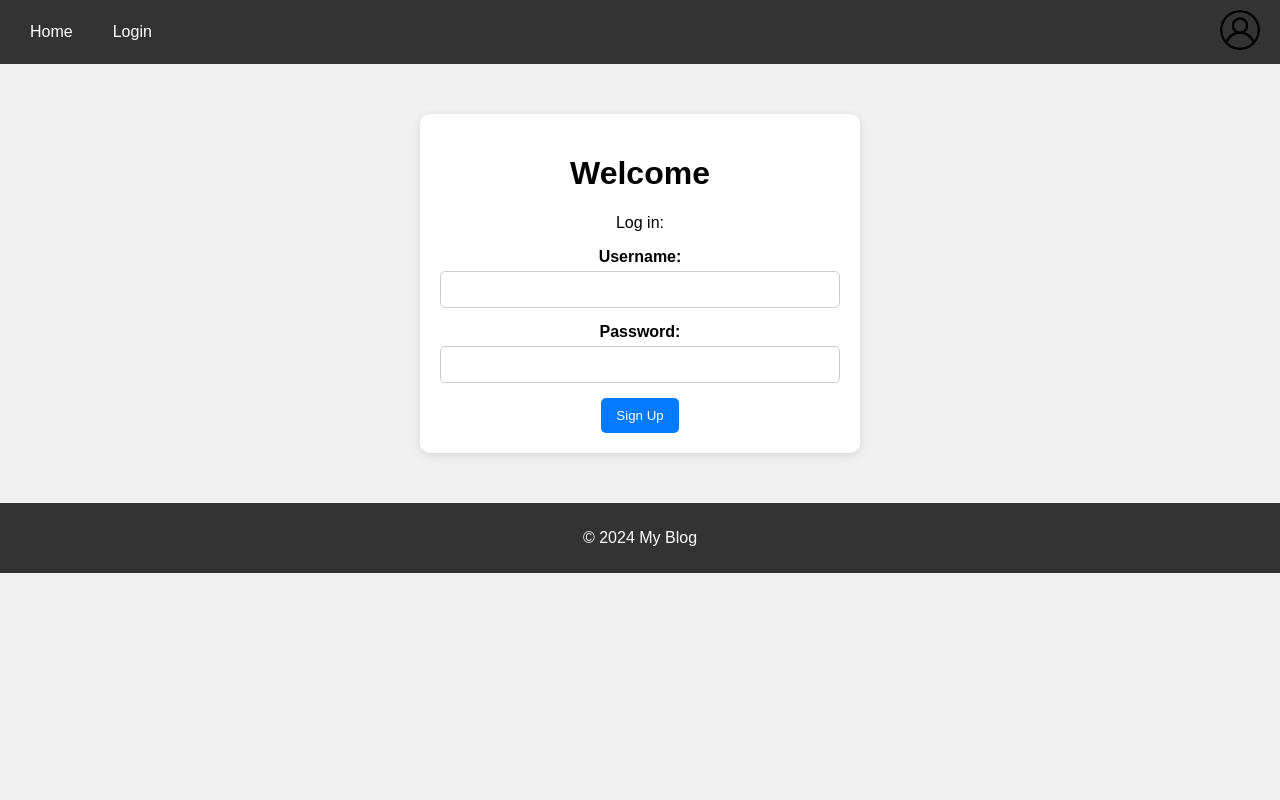
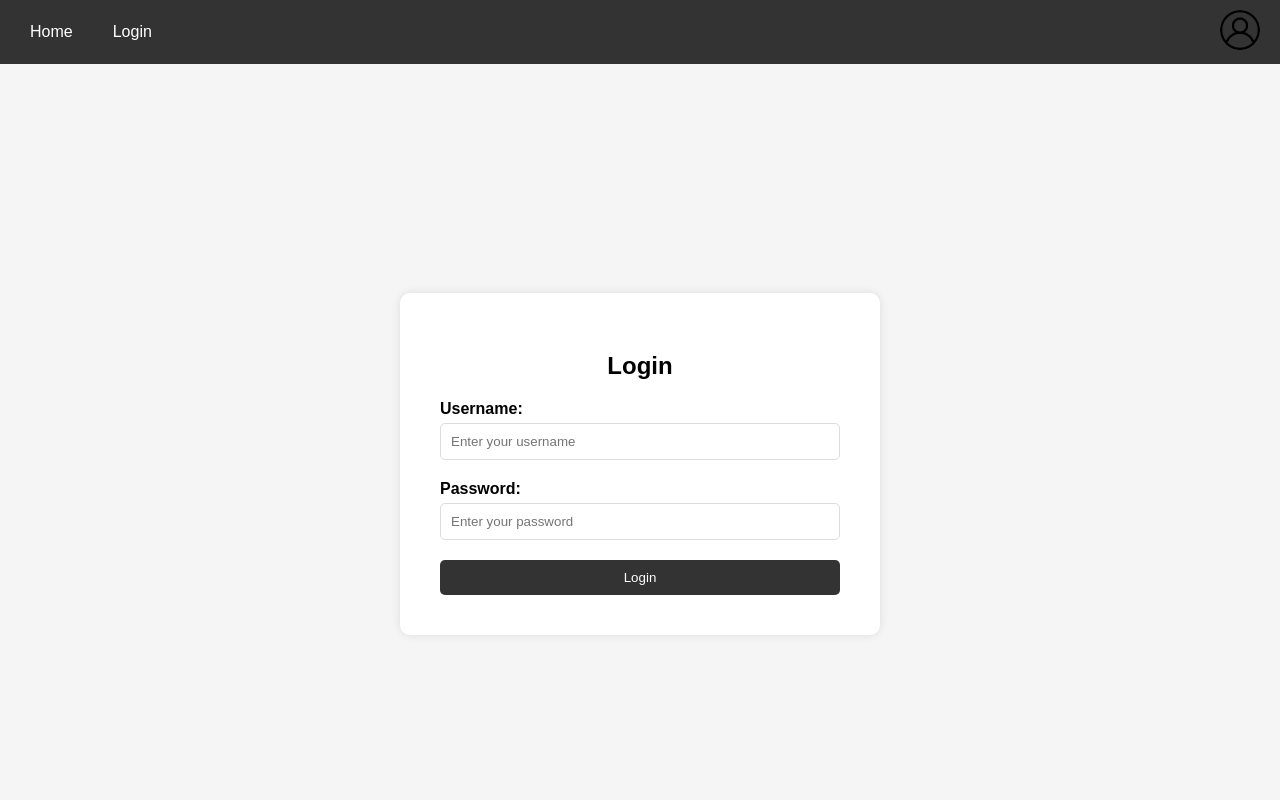
Before and after one commit to Jawa4a/WAD2024, a Vue app: page /login in a window 1280 px wide. Shown: the top 800 px of the page. Built offline with nearby package versions, Linux system fonts and the light colour scheme.

Commit message:
correctly implementid LoginFormComponent in Login.vue

```diff
--- a/src/components/LoginFormComponent.vue
+++ b/src/components/LoginFormComponent.vue
@@ -1,8 +1,7 @@
 <template>
   <div class="login-form">
     <h2>Login</h2>
-      <form @submit.prevent="handleSubmit">
-
+    <form @submit.prevent="validatePassword">
       <div class="form-group">
         <label for="username">Username:</label>
         <input
@@ -23,9 +22,15 @@
           placeholder="Enter your password"
           required
         />
-          <p v-if="errorMessage" class="error-message">
-            {{ errorMessage }}
-          </p>
+      </div>
+
+      <div v-if="errorMessages.length" class="error-messages">
+        <p>This password is invalid:</p>
+        <ul>
+          <li v-for="(message, index) in errorMessages" :key="index">
+            {{ message }}
+          </li>
+        </ul>
       </div>
 
       <button type="submit">Login</button>
@@ -36,26 +41,48 @@
 <script>
 export default {
   name: "LoginFormComponent",
-    props: {
-      onSubmit: {
-        type: Function,
-        required: true,
-      },
-    },
   data() {
     return {
       username: "",
       password: "",
-        errorMessage: "",
+      errorMessages: [],
     };
   },
   methods: {
-      handleSubmit() {
-        const isValid = this.onSubmit(this.username, this.password);
-        if (!isValid) {
-          this.errorMessage = "Invalid username or password. Please try again.";
-        } else {
-          this.errorMessage = "";
+    validatePassword() {
+      this.errorMessages = [];
+      const password = this.password;
+
+      // Validation Rules
+      if (password.length < 8 || password.length >= 15) {
+        this.errorMessages.push(
+          "Password must be between 8 and 15 characters long."
+        );
+      }
+      if (!/^[A-Z]/.test(password)) {
+        this.errorMessages.push("Password must start with an uppercase letter.");
+      }
+      if (!/.*[A-Z].*/.test(password)) {
+        this.errorMessages.push(
+          "Password must include at least one uppercase letter."
+        );
+      }
+      if ((password.match(/[a-z]/g) || []).length < 2) {
+        this.errorMessages.push(
+          "Password must include at least two lowercase letters."
+        );
+      }
+      if (!/.*\d.*/.test(password)) {
+        this.errorMessages.push(
+          "Password must include at least one numeric value."
+        );
+      }
+      if (!password.includes("_")) {
+        this.errorMessages.push('Password must include the character "_".');
+      }
+
+      if (this.errorMessages.length === 0) {
+        alert("Signup successful!");
       }
     },
   },
@@ -70,6 +97,7 @@
   box-shadow: 0 0 10px rgba(0, 0, 0, 0.1);
   width: 100%;
   max-width: 400px;
+  margin: auto;
 }
 
 h2 {
@@ -110,7 +138,7 @@
   background-color: #555;
 }
 
-  .error-message {
+.error-messages {
   color: red;
   font-size: 0.9em;
   margin-top: 5px;
--- a/src/views/Login.vue
+++ b/src/views/Login.vue
@@ -1,99 +1,26 @@
 <template>
   <main>
-    <h1>Welcome</h1>
-    <p>Log in:</p>
-    <form @submit.prevent="validatePassword">
-      <div>
-        <label for="username">Username:</label>
-        <input type="text" v-model="username" required />
-      </div>
-      <div>
-        <label for="password">Password:</label>
-        <input type="password" v-model="password" required />
-      </div>
-      <button type="submit">Sign Up</button>
-    </form>
-    <div v-if="errorMessages.length">
-      <p>This password is invalid:</p>
-      <ul>
-        <li v-for="(message, index) in errorMessages" :key="index">{{ message }}</li>
-      </ul>
-    </div>
+    <LoginFormComponent />
   </main>
 </template>
+
 <script>
+import LoginFormComponent from "@/components/LoginFormComponent.vue";
+
 export default {
-    name: 'login',
-    data() {
-      return {
-        username: '',
-        password: '',
-        errorMessages: [],
-      };
-    },
-    methods: {
-      validatePassword() {
-        this.errorMessages = [];
-        const password = this.password;
-        if (password.length < 8 || password.length >= 15) {
-          this.errorMessages.push('Password must be between 8 and 15 characters long.');
-        }
-        if (!/^[A-Z]/.test(password)) {
-          this.errorMessages.push('Password must start with an uppercase letter.');
-        }
-        if (!/.*[A-Z].*/.test(password)) {
-          this.errorMessages.push('Password must include at least one uppercase letter.');
-        }
-        if ((password.match(/[a-z]/g) || []).length < 2) {
-          this.errorMessages.push('Password must include at least two lowercase letters.');
-        }
-        if (!/.*\d.*/.test(password)) {
-          this.errorMessages.push('Password must include at least one numeric value.');
-        }
-        if (!password.includes('_')) {
-          this.errorMessages.push('Password must include the character "_".');
-        }
-        if (this.errorMessages.length === 0) {
-          alert('Signup successful!');
-        }
-      },
+  name: "Login",
+  components: {
+    LoginFormComponent,
   },
 };
 </script>
+
 <style scoped>
 main {
-    max-width: 400px;
-    margin: 50px auto;
-    background-color: white;
-    padding: 20px;
-    border-radius: 10px;
-    box-shadow: 0 2px 10px rgba(0, 0, 0, 0.1);
-    text-align: center;
-  }
-  form div {
-    margin-bottom: 15px;
-  }
-  form label {
-    display: block;
-    margin-bottom: 5px;
-    font-weight: bold;
-  }
-  form input {
-    width: 100%;
-    padding: 10px;
-    border: 1px solid #ccc;
-    border-radius: 5px;
-    box-sizing: border-box;
-  }
-  button {
-    background-color: #007BFF;
-    color: white;
-    padding: 10px 15px;
-    border: none;
-    border-radius: 5px;
-    cursor: pointer;
-  }
-  button:hover {
-    background-color: #0056B3;
+  display: flex;
+  justify-content: center;
+  align-items: center;
+  height: 100vh; /* Centers the form vertically */
+  background-color: #f5f5f5; /* Light gray background for better visibility */
 }
 </style>
```
Lines whose indentation alone changed are shown as unchanged.
